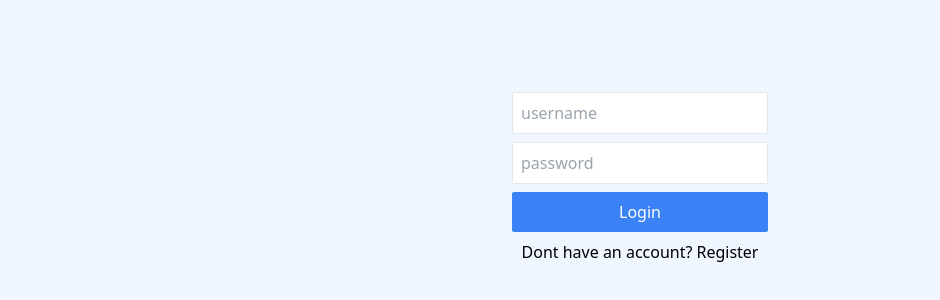
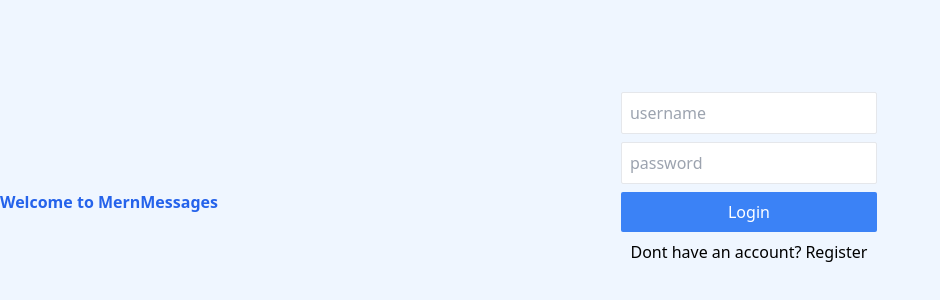
Before and after one commit to EliCodes-UX/TOP-messagingApp, a React (Vite) app in the folder client/: page / in a window 1280 px wide. Shown: the part 198-498 px from the top of the page, without its empty margins (0-940 px from the left). Built offline with nearby package versions, Linux system fonts and the light colour scheme; no server answers.

Commit message:
added text for welcome

```diff
--- a/client/src/RegisterAndLoginForm.jsx
+++ b/client/src/RegisterAndLoginForm.jsx
@@ -16,6 +16,7 @@ export default function RegisterAndLoginForm() {
   }
   return (
     <div className='bg-blue-50 h-screen flex items-center'>
+      <h1 className='text-blue-600 font-bold'>Welcome to MernMessages</h1>
       <form className='w-64 mx-auto mb-12' onSubmit={handleSubmit}>
         <input
           value={username}
```
Also changed, not shown: 5 other files (tests, documents, lock files or other folders).
